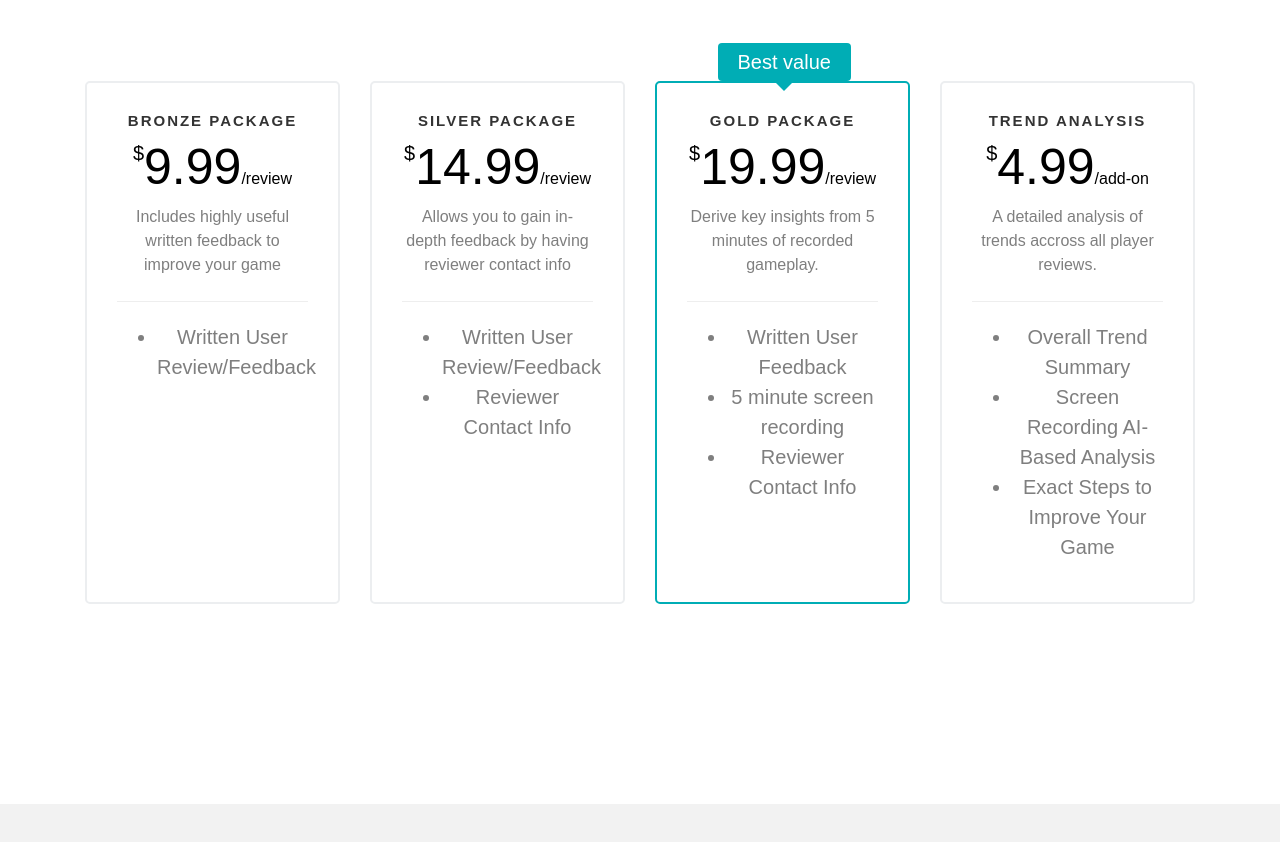
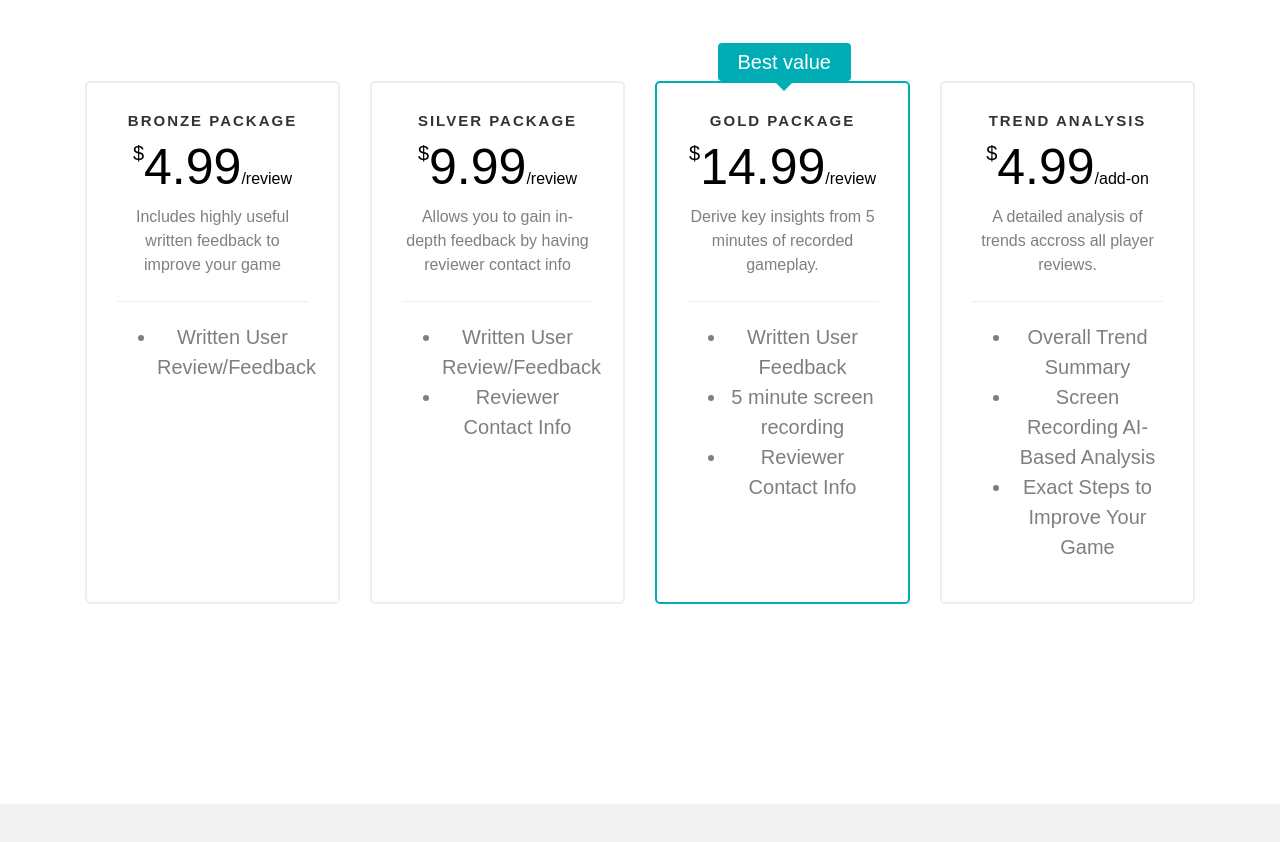
Before and after one commit to ziganticcompany/Zigantic-Website, a plain HTML site: page index.html in a window 1280 px wide. Shown: the part 1980-2822 px from the top of the page. Drawn offline with Linux system fonts and the light colour scheme; files whose address does not match are found by name.

Commit message:
Fix pricing

```diff
--- a/index.html
+++ b/index.html
@@ -265,7 +265,7 @@
 						<div class="price-box to-animate">
 
 							<h2 class="pricing-plan">Bronze Package</h2>
-							<div class="price"><sup class="currency">$</sup>9.99<small>/review</small></div>
+							<div class="price"><sup class="currency">$</sup>4.99<small>/review</small></div>
 							<p>Includes highly useful written feedback to improve your game</p>
 							<hr>
 							<ul>
@@ -286,7 +286,7 @@
 
 						<div class="price-box to-animate">
 							<h2 class="pricing-plan">Silver Package</h2>
-							<div class="price"><sup class="currency">$</sup>14.99<small>/review</small></div>
+							<div class="price"><sup class="currency">$</sup>9.99<small>/review</small></div>
 							<p>Allows you to gain in-depth feedback by having reviewer contact info</p>
                             <hr>
                                 <ul>
@@ -307,7 +307,7 @@
 						<div class="price-box popular">
 							<div class="popular-text">Best value</div>
 							<h2 class="pricing-plan">Gold Package </h2>
-							<div class="price"><sup class="currency">$</sup>19.99<small>/review</small></div>
+							<div class="price"><sup class="currency">$</sup>14.99<small>/review</small></div>
 							<p>Derive key insights from 5 minutes of recorded gameplay.</p>
 							<hr>
 							<ul>
```
